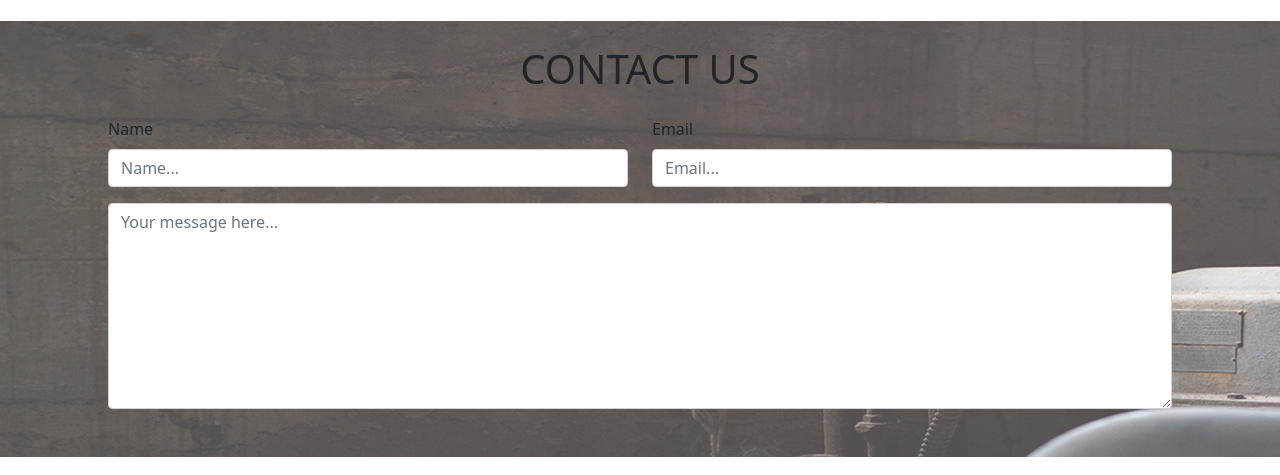
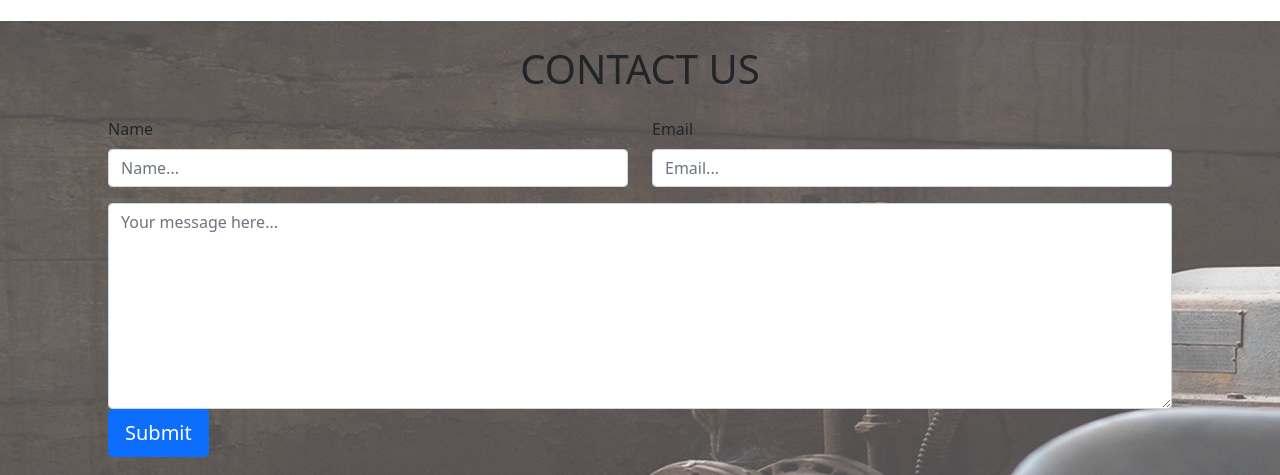
Before and after one commit to M0nicah/delani-studio, a website: page index.html in a window 1280 px wide. Shown: the part 3234-3709 px from the top of the page. Drawn offline with nearby package versions, Linux system fonts and the light colour scheme.

Commit message:
add submit button

```diff
--- a/index.html
+++ b/index.html
@@ -238,6 +238,9 @@
               placeholder="Your message here..."
             ></textarea>
           </div>
+          <div>
+            <button type="button" id="btn" class="btn btn-primary btn-lg text-center">Submit</button>
+          </div>
         </div>
       </form>
     </div>
```
